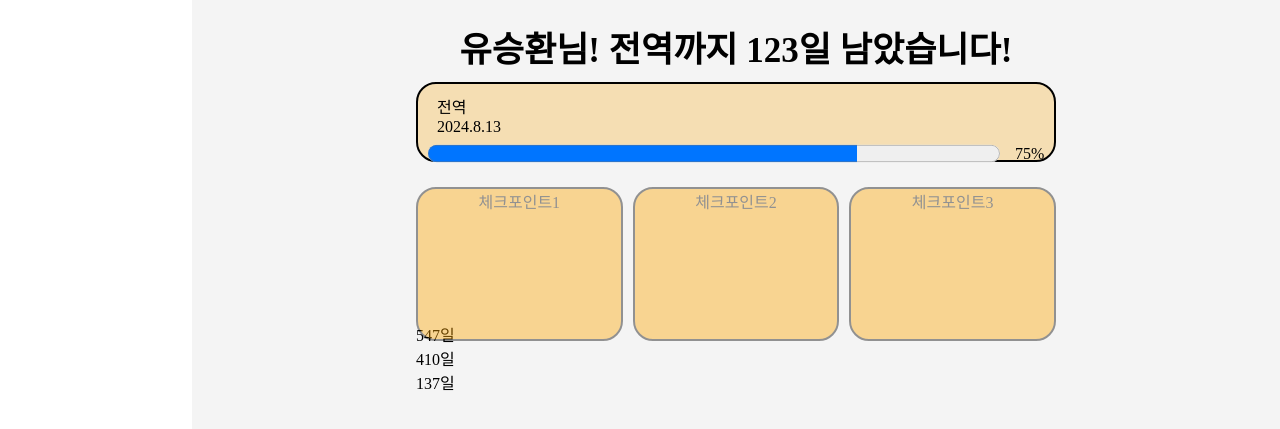
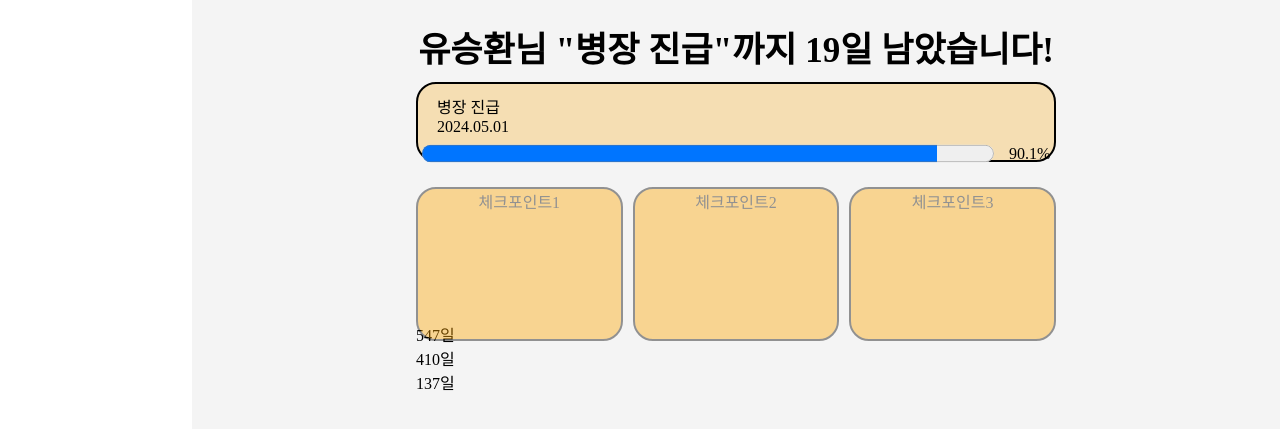
Before and after one commit to dellyu03/milcheck, a plain HTML site: page HTML/index.html in a window 1280 px wide. Shown: the part 293-722 px from the top of the page. Drawn offline with Linux system fonts and the light colour scheme.

Commit message:
feat:make main page change by goal

```diff
--- a/CSS/MainPage/graph_container.css
+++ b/CSS/MainPage/graph_container.css
@@ -7,11 +7,11 @@
     border : 2px solid black;
 }
 
-#pointName {
+#goalName {
     margin-left: 3%;
     margin-top : 10px;
 }
-#pointDay {
+#goalDay {
     margin-left: 3%;
 }
 progress {
--- a/HTML/index.html
+++ b/HTML/index.html
@@ -41,8 +41,8 @@
         <div id = "mainGrid_container">
             <!--현재 선택된 체크포인트 스테이터스-->
             <div id = "mainPoint">
-                <div id = "pointName">전역</div>
-                <div id = "pointDay">2024.08.13</div>
+                <div id = "goalName">전역</div>
+                <div id = "goalDay">2024.08.13</div>
                 <div>
                     <div id = "graph_container">
                         <progress id = "percentage_progress" value = "75" max ="100" ></progress>
--- a/JS/index.js
+++ b/JS/index.js
@@ -1,53 +1,88 @@
 const userName = "유승환";
-const dday = new Date('2024-08-13');
-const fullday = 547;
+//하루의 시간을 밀리세크로 나타냄
+const oneDay = 24 * 60 * 60 * 1000;
+const now = new Date ();
 
-const oneDay = 24 * 60 * 60 * 1000;
-const goal = "전역";
-const statusDate = document.getElementById("pointDay");
-const welcomeMsg = document.getElementById("welcomeMsg");
-const statusPercentage = document.getElementById("percentage");
-const statusProgress = document.getElementById("percentage_progress");
-
-
-var left = calDDay (dday);
-var goalDateList = dateFormat(dday);
-const doneday = 547-left;
-var goalPercentage = doneday/fullday * 100;
-
-var welcomeString = `${userName}님! ${goal}까지 ${left}일 남았습니다!`
-var goalDate = `${goalDateList[0]}.${goalDateList[1]}.${goalDateList[2]}`
-
-console.log (goalPercentage)
-
-
-
-/** Date 데이터를 [년, 월, 일, 요일]로 리턴 */
-function dateFormat(date) {
-    var year = date.getFullYear();
-    var month = date.getMonth()+1;
-    var formatdate = date.getDate();
-    var day = date.getDay();
-
-    //요일을 문자로 나타냄
-    const weekday = ["일", "월", "화", "수", "목", "금", "토"]
-    var newdate = weekday[day];
-
-    dateList = [year, month, formatdate, newdate]
-    return (dateList)
+let goal1 = {
+    name : "전역",
+    startDate : "2023.02.14",
+    endDate : "2024.08.13"
 }
 
-/** 현재 시간에서 D-Day까지 남은 일수를 계산 */
-function calDDay(dday) {
-   const now = new Date();
-   var timeGap = dday - now;
-   var remainTime = Math.ceil(timeGap/oneDay);
-   return (remainTime);
+let goal2 = {
+    name : "병장 진급",
+    startDate : "2023.11.01",
+    endDate : "2024.05.01"
+}
+
+/**알맞은 형식으로 받은 날짜 정보를 받아 [년, 월, 일, 요일] 리스트르 리턴하는 함수 */
+function formatDate (input) {
+    inputDate = new Date(input);
+    year = inputDate.getFullYear();
+    month = inputDate.getMonth();
+    date = inputDate.getDate();
+    day = inputDate.getDay();
+
+    result = [year, month, date, day];
+    return(result);
+}
+
+/**firstDate에서 secondDate까지 남은 일수를 리턴하는 함수 */
+function calDiff(firstDate, secondDate) {
+    var startDate =new Date(firstDate);
+    var endDate = new Date (secondDate);
+
+    var timeGap = endDate - startDate;
+    var daydiff = Math.ceil(timeGap/oneDay);
+
+    return (daydiff);
+ }
+
+ /**secondDate까지 얼마만큼 수행 했는지 퍼센티지로 리턴하는 함수 */
+function calPercentage(firstDate, secondDate){
+    var fullDay = calDiff(firstDate, secondDate);
+    var doneday = calDiff(firstDate, now);
+    var remainDay = calDiff(now,secondDate);
+
+    var percentage = doneday/fullDay* 100;
+    var percentage = percentage.toFixed(1);
+
+    return(percentage);
+
 }
 
 
-//웰컴 메시지를 출력
-welcomeMsg.innerHTML = welcomeString
+ /**goal까지 전체 일수, 남은 일수, 지금까지 달성한 퍼센티지를 리스트로 리턴하는 함수 */
+function goalToDay(goal) {
+    var goalStart = goal.startDate;
+    var goalEnd = goal.endDate;
 
-//목표일을 스테이터스바에 표시
-statusDate.innerHTML = goalDate
+    var fullDay = calDiff(goalStart, goalEnd);
+    var remainDay = calDiff(now, goalEnd);
+    var percentage = calPercentage(goalStart, goalEnd);
+
+
+    result = [fullDay, remainDay, percentage]
+    return (result);
+}
+
+//아래부터는 실제 HTML 조작하는 코드
+const domwelcome = document.getElementById("welcomeMsg")
+const dompercentage = document.getElementById("percentage")
+const domprogress = document.getElementById("percentage_progress");
+const domgoalName = document.getElementById("goalName");
+const domgoalDay = document.getElementById("goalDay");
+var selectedGoal = goal2;
+
+
+/** welcome 메시지 작성 코드 */
+function crWelcomeMsg (goal) {
+    msg = `${userName}님 "${goal.name}"까지 ${goalToDay(goal)[1]}일 남았습니다!`
+    return (msg);
+}
+
+domprogress.value = goalToDay(selectedGoal)[2]
+domwelcome.innerHTML = crWelcomeMsg(selectedGoal);
+dompercentage.innerHTML = `${goalToDay(selectedGoal)[2]}%`;
+domgoalName.innerHTML = selectedGoal.name;
+domgoalDay.innerHTML = selectedGoal.endDate;
```
